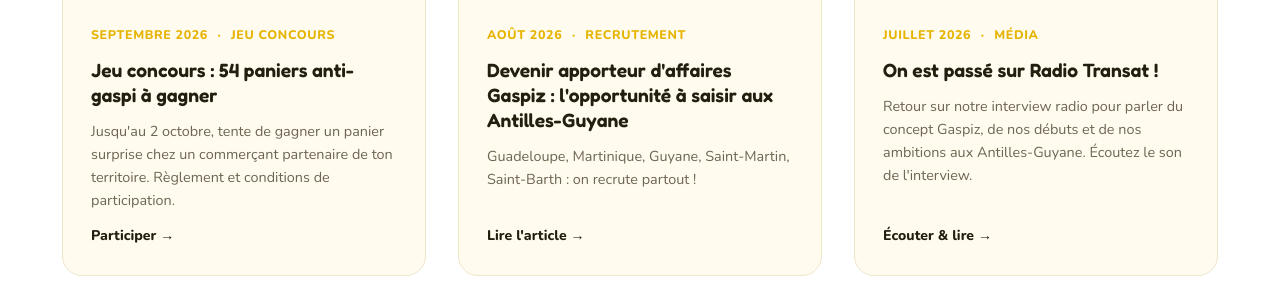
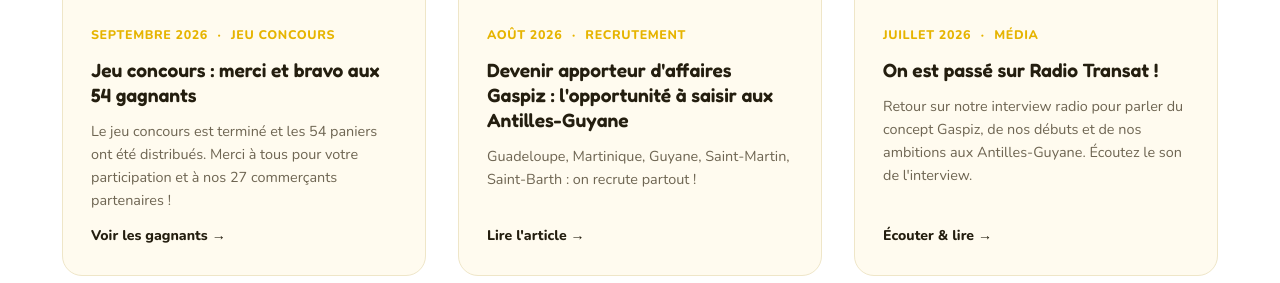
Before and after one commit to nprieto-ext/Gaspiz__Site, a plain HTML site: page blog.html in a window 1280 px wide. Shown: the part 714-997 px from the top of the page. Drawn offline with nearby package versions, Linux system fonts and the light colour scheme.

Commit message:
Regenere le blog [skip ci]

```diff
--- a/blog.html
+++ b/blog.html
@@ -88,9 +88,9 @@
           <div class="blog-card-cover" style="background: var(--white); display: flex; align-items: center; justify-content: center;"><img src="img/2026-09-jeu-concours-carte.webp" alt="Grand jeu concours d'automne Gaspiz en Guyane, Martinique et Guadeloupe" loading="lazy" style="width: 100%; height: auto; object-fit: contain;" width="1200" height="630" /></div>
           <div class="blog-card-body">
             <div class="blog-meta"><span>Septembre 2026</span> · <span>Jeu concours</span></div>
-            <h3>Jeu concours : 54 paniers anti-gaspi à gagner</h3>
-            <p>Jusqu'au 2 octobre, tente de gagner un panier surprise chez un commerçant partenaire de ton territoire. Règlement et conditions de participation.</p>
-            <span class="blog-card-link">Participer →</span>
+            <h3>Jeu concours : merci et bravo aux 54 gagnants</h3>
+            <p>Le jeu concours est terminé et les 54 paniers ont été distribués. Merci à tous pour votre participation et à nos 27 commerçants partenaires !</p>
+            <span class="blog-card-link">Voir les gagnants →</span>
           </div>
         </a>
         <a href="blog/gaspiz-recrute-business-developer.html" class="blog-card reveal" style="--delay: 0.1s">
```
Also changed, not shown: index.html (+3 -3 lines).
